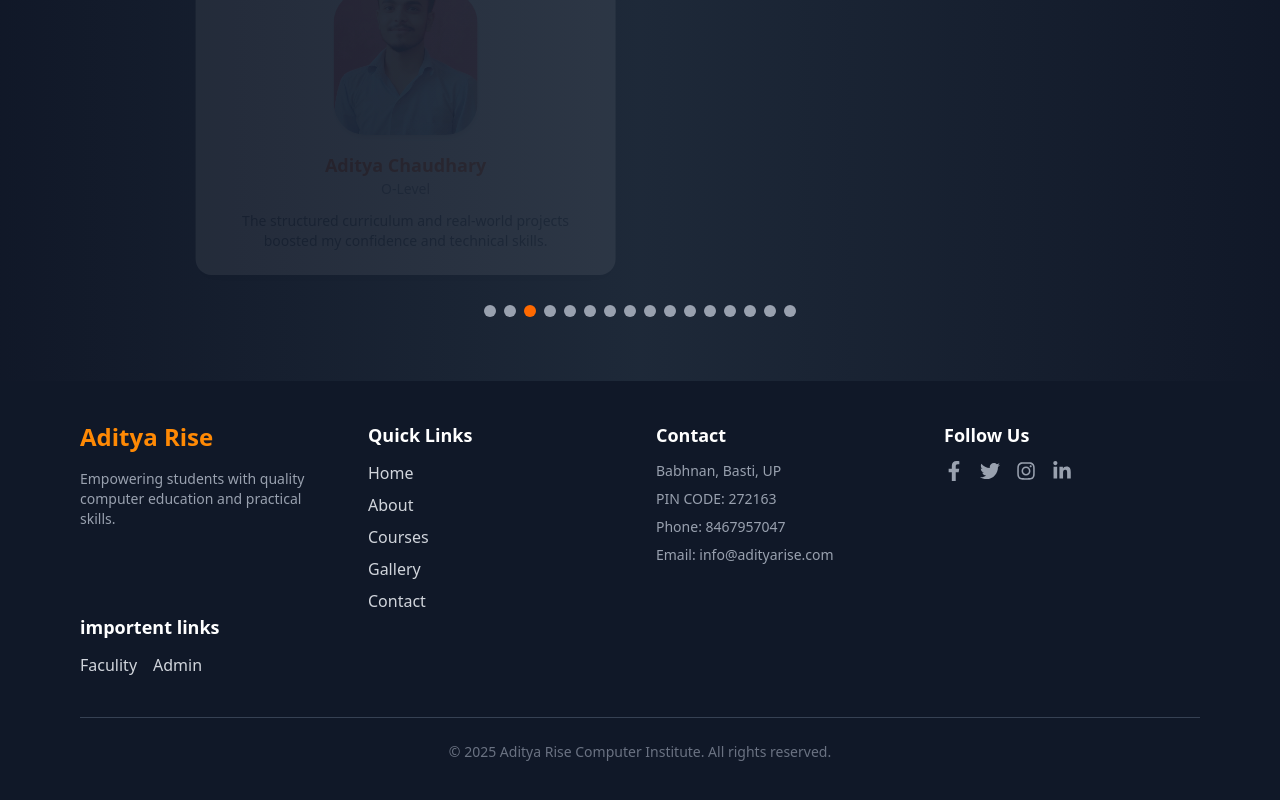
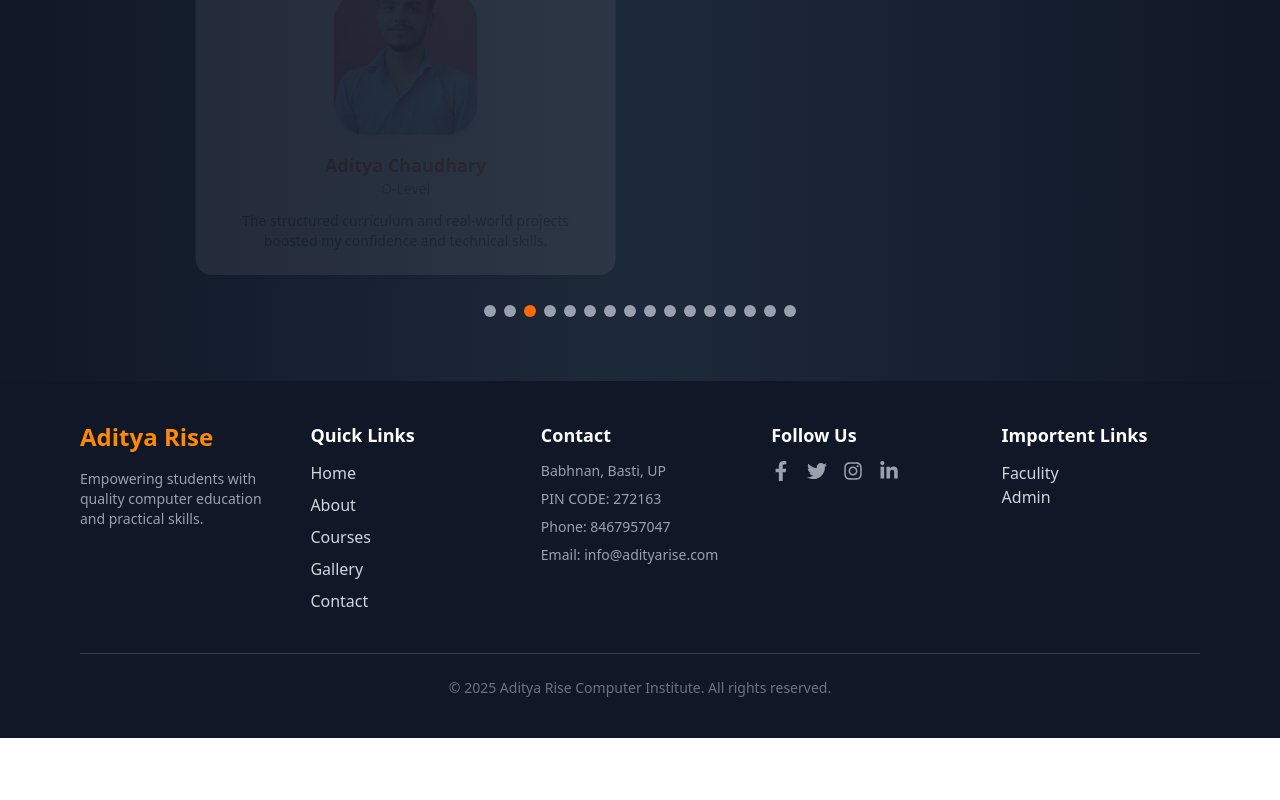
Before and after one commit to Shikhrar214/Abhay-arci-institute, a React (Vite) app in the folder client/: page / in a window 1280 px wide. Shown: the part 1073-1873 px from the top of the page. After the commit the page ends 1811 px from the top, so only its background shows below. Built offline with nearby package versions, Linux system fonts and the light colour scheme.

Commit message:
small fixes in Footer.jsx

```diff
--- a/client/src/components/Footer.jsx
+++ b/client/src/components/Footer.jsx
@@ -1,6 +1,6 @@
 import React from "react";
 import { motion } from "framer-motion";
-import {Link} from "react-router"
+import {Link, NavLink} from "react-router"
 import { FaFacebookF, FaTwitter, FaInstagram, FaLinkedinIn } from "react-icons/fa";
 
 const Footer = () => {
@@ -27,7 +27,7 @@ const Footer = () => {
   ]
   return (
     <footer className="bg-gray-900 text-gray-300 py-10 px-6 md:px-20">
-      <div className="max-w-7xl mx-auto grid grid-cols-1 md:grid-cols-4 gap-8">
+      <div className="max-w-7xl mx-auto grid grid-cols-1 md:grid-cols-5 gap-8 ">
         {/* Logo & Brand */}
         <div className="space-y-4">
           <h1 className="text-2xl font-bold text-orange-400">Aditya Rise</h1>
@@ -83,15 +83,27 @@ const Footer = () => {
             ))}
           </div>
         </div>
+        {/* importent link */}
+        <div>
+              <h1 className="font-semibold text-lg text-white mb-3">Importent Links</h1>
+              <ul>
+                <motion.li
+
+                whileHover={{ x: 5, color: "#f97316" }}
+                className="cursor-pointer transition-colors duration-300"
+                >
+                   <NavLink className="" to={"/staff-login"}>Faculity</NavLink>
+                </motion.li>
+                <motion.li
+
+                whileHover={{ x: 5, color: "#f97316" }}
+                className="cursor-pointer transition-colors duration-300"
+                >
+                  <NavLink className="" to={"/admin-login"}>Admin</NavLink>
+                </motion.li>
+              </ul>
+        </div>
       </div>
-
-            <div>
-              <h1 className="font-semibold text-lg text-white mb-3">importent links</h1>
-             <div className="flex gap-4">
-               <Link to={"/staff-login"}>Faculity</Link>
-              <Link to={"/admin-login"}>Admin</Link>
-             </div>
-            </div>
       <div className="mt-10 border-t border-gray-700 pt-6 text-center text-gray-500 text-sm">
         &copy; {new Date().getFullYear()} Aditya Rise Computer Institute. All rights reserved.
       </div>
```
